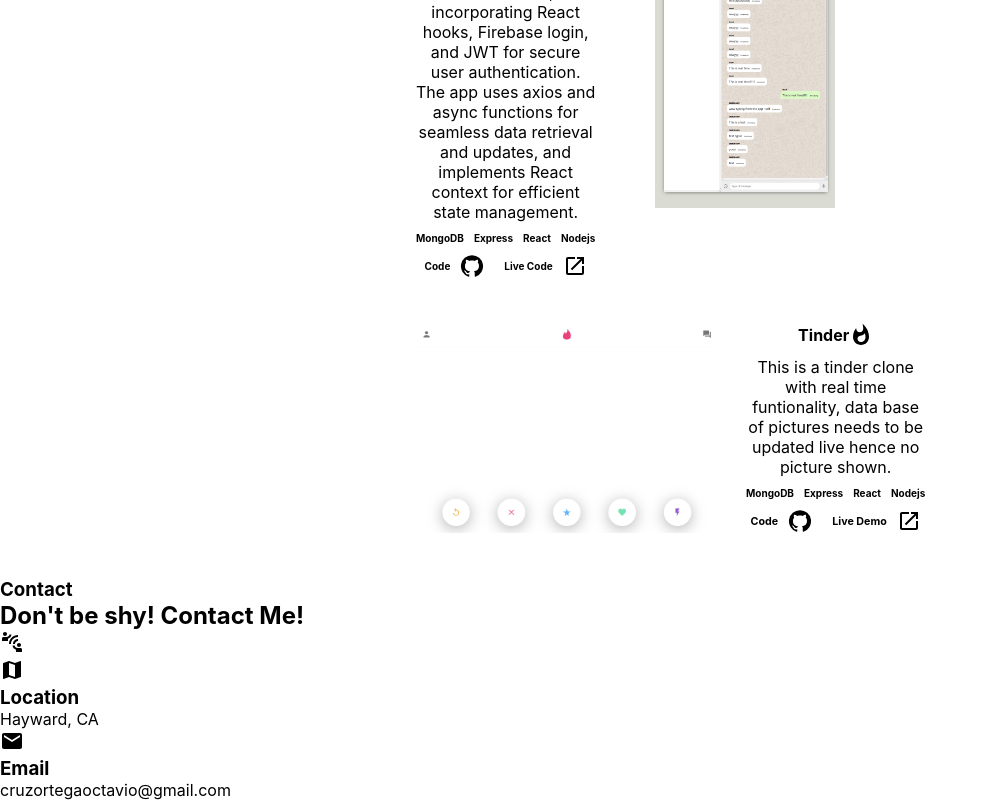
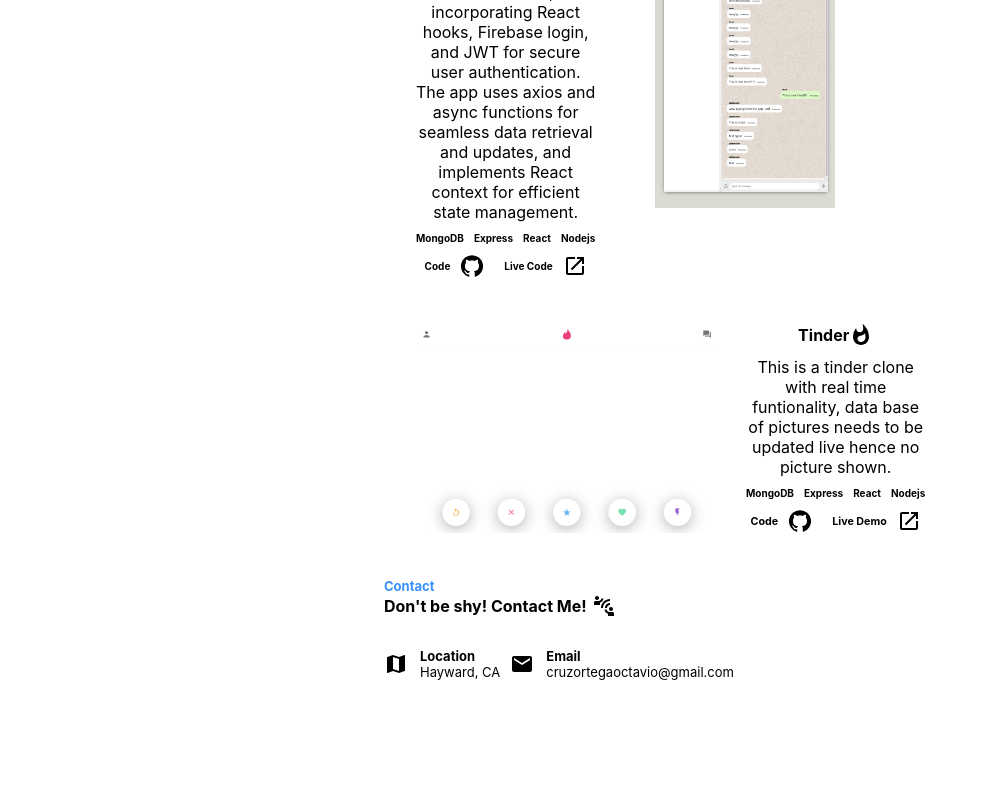
Before and after one commit to 1tav0/portfolio, a React (Create React App) app: page / in a window 1280 px wide. Shown: the part 5788-6588 px from the top of the page, without its empty margins (0-988 px from the left). After the commit the page ends 6468 px from the top, so only its background shows below. Built offline with nearby package versions, Linux system fonts and the light colour scheme.

Commit message:
finish contact me component

```diff
--- a/src/components/ContactMe.css
+++ b/src/components/ContactMe.css
@@ -0,0 +1,65 @@
+.contactMe__wrapper{
+    /* background-color: red; */
+    display: flex;
+    flex-direction: column;
+    align-items: center;
+}
+
+.contact__me__parent{
+    /* background-color: green; */
+    display: flex;
+    flex-direction: column;
+    justify-content: center;
+    width:40%;
+    gap: 30px;
+}
+
+.contact__me__top>h3{
+    font-size: small;
+    color: #3691FF;
+}
+
+.contact__me__icon{
+    display: flex;
+    align-items: center;
+    gap: 5px;
+}
+
+.contact__me__icon>h2{
+    font-size: medium;
+}
+
+.contact__me__bottom{
+    display: flex;
+    gap: 10px;
+}
+
+.contact__location{
+    /* background-color: purple; */
+    display: flex;
+    align-items: center;
+    gap: 12px;
+}
+
+.contact__location__city>h3{
+    font-size: small;
+}
+
+.contact__location__city>p{
+    font-size: small;
+}
+
+.contact__email{
+    /* background-color: blue; */
+    display: flex;
+    align-items: center;
+    gap: 12px;
+}
+
+.contact__email__info>h3{
+    font-size: small;
+}
+
+.contact__email__info>p{
+    font-size: small;
+}
--- a/src/components/ContactMe.js
+++ b/src/components/ContactMe.js
@@ -2,9 +2,13 @@
 import ConnectWithoutContactIcon from '@mui/icons-material/ConnectWithoutContact';
 import MapIcon from '@mui/icons-material/Map';
 import EmailIcon from '@mui/icons-material/Email';
+import './ContactMe.css';
+
 const ContactMe = () => {
   return (
+    <section id="contactme">
       <div className="contactMe__wrapper">
+        <div className="contact__me__parent">
           <div className="contact__me__top">
             <h3>Contact</h3>
             <div className="contact__me__icon">
@@ -28,6 +32,8 @@
             </div>
           </div>
         </div>
+      </div>
+    </section>
   )
 }
 
```
Lines whose indentation alone changed are shown as unchanged.
